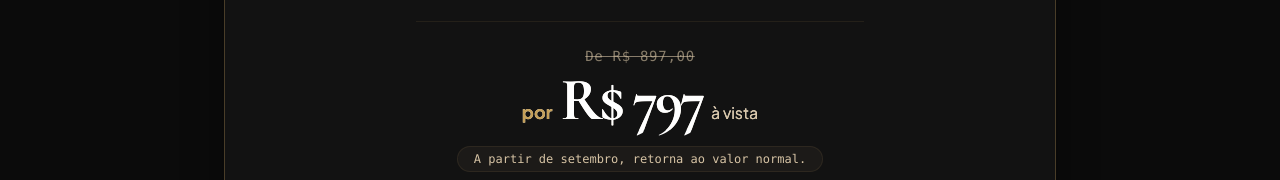
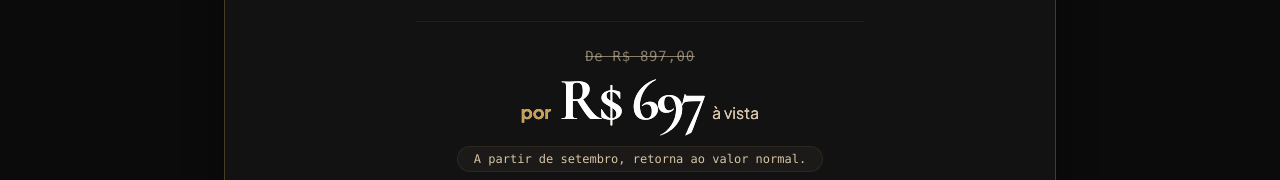
Before and after one commit to marcialeandra832-cmyk/P-gina-de-vendas-vitrine-premium, a React (Vite) app: page / in a window 1280 px wide. Shown: the part 724-904 px from the top of the page. Built offline with nearby package versions, Linux system fonts and the light colour scheme.

Commit message:
feat: update promotional price to R$ 697
Reduce the discounted price in the promotional section to R$ 697.

```diff
--- a/src/App.tsx
+++ b/src/App.tsx
@@ -96,7 +96,7 @@ export default function App() {
               <div className="flex items-baseline gap-1 bg-gradient-to-b from-white to-brand-nude-beige bg-clip-text text-transparent">
                 <span className="text-lg font-bold text-brand-gold mr-1">por</span>
                 <span className="text-5xl sm:text-6xl font-black tracking-tighter text-white font-serif">
-                  R$ 797
+                  R$ 697
                 </span>
                 <span className="text-base text-brand-nude-taupe font-sans ml-1">à vista</span>
               </div>
```
